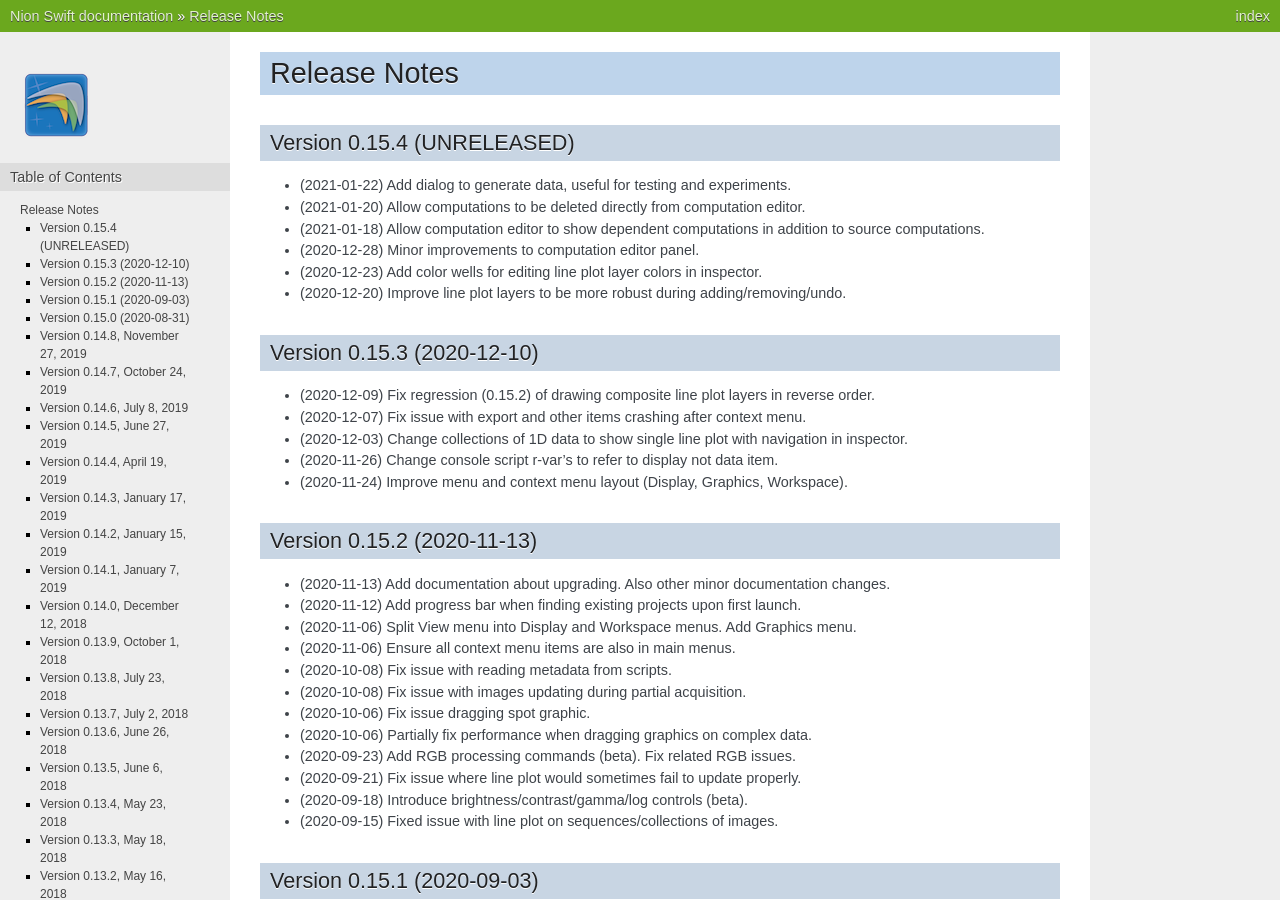
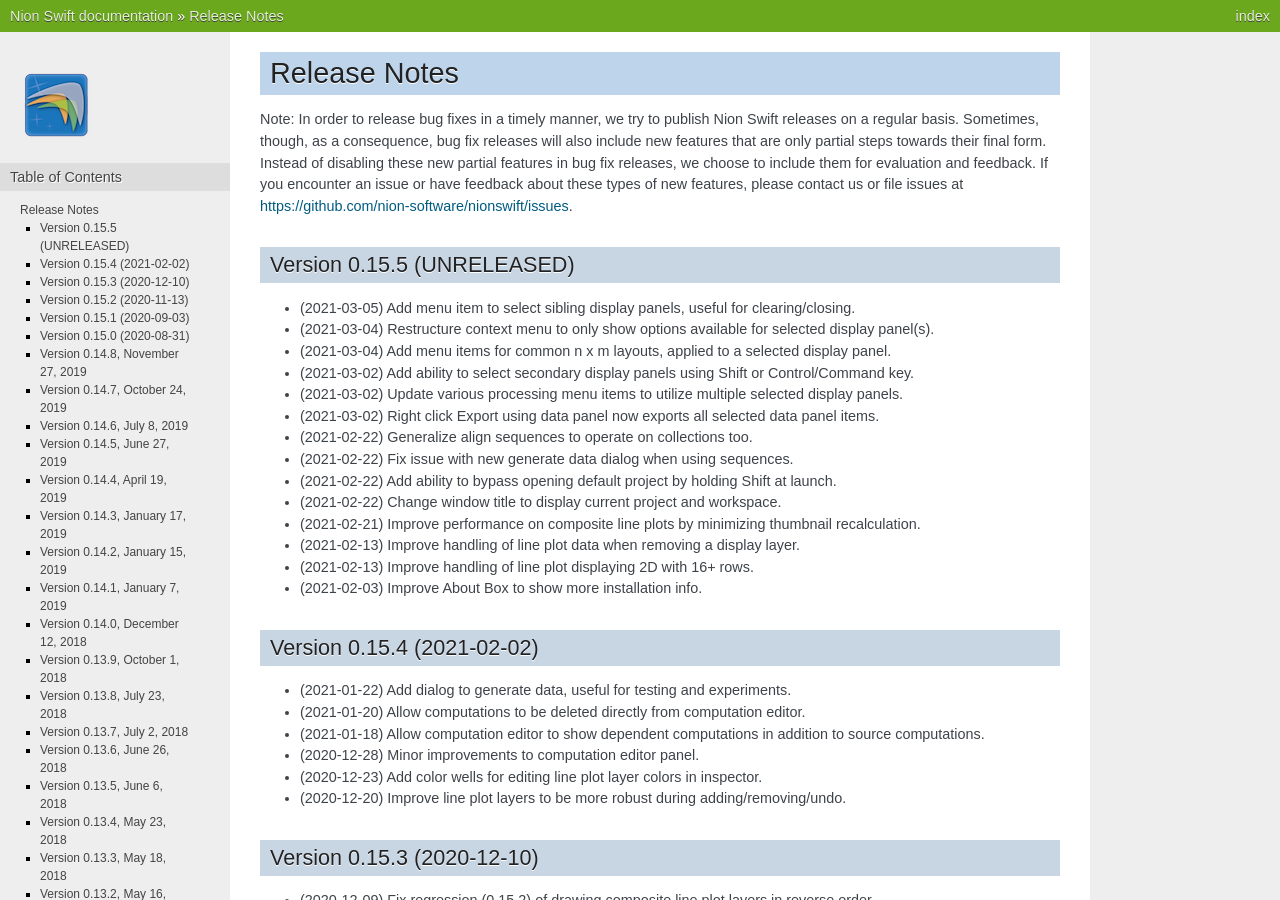
Before and after one commit to nion-software/nionswift, a Sphinx documentation site: the page built from docs/release_notes.rst, in a window 1280 px wide and 900 px high. Built offline with Sphinx 7.4.7, drawn with Linux system fonts in a browser that asks for light colours.

```diff
--- a/docs/release_notes.rst
+++ b/docs/release_notes.rst
@@ -5,7 +5,31 @@
 Release Notes
 =============
 
-Version 0.15.4 (UNRELEASED)
+Note: In order to release bug fixes in a timely manner, we try to publish Nion Swift releases on
+a regular basis. Sometimes, though, as a consequence, bug fix releases will also include new features
+that are only partial steps towards their final form. Instead of disabling these new partial features
+in bug fix releases, we choose to include them for evaluation and feedback. If you encounter an issue
+or have feedback about these types of new features, please contact us or file issues at
+https://github.com/nion-software/nionswift/issues.
+
+Version 0.15.5 (UNRELEASED)
+---------------------------
+* (2021-03-05) Add menu item to select sibling display panels, useful for clearing/closing.
+* (2021-03-04) Restructure context menu to only show options available for selected display panel(s).
+* (2021-03-04) Add menu items for common n x m layouts, applied to a selected display panel.
+* (2021-03-02) Add ability to select secondary display panels using Shift or Control/Command key.
+* (2021-03-02) Update various processing menu items to utilize multiple selected display panels.
+* (2021-03-02) Right click Export using data panel now exports all selected data panel items.
+* (2021-02-22) Generalize align sequences to operate on collections too.
+* (2021-02-22) Fix issue with new generate data dialog when using sequences.
+* (2021-02-22) Add ability to bypass opening default project by holding Shift at launch.
+* (2021-02-22) Change window title to display current project and workspace.
+* (2021-02-21) Improve performance on composite line plots by minimizing thumbnail recalculation.
+* (2021-02-13) Improve handling of line plot data when removing a display layer.
+* (2021-02-13) Improve handling of line plot displaying 2D with 16+ rows.
+* (2021-02-03) Improve About Box to show more installation info.
+
+Version 0.15.4 (2021-02-02)
 ---------------------------
 * (2021-01-22) Add dialog to generate data, useful for testing and experiments.
 * (2021-01-20) Allow computations to be deleted directly from computation editor.
```
Also changed, not shown: 2 other files.
